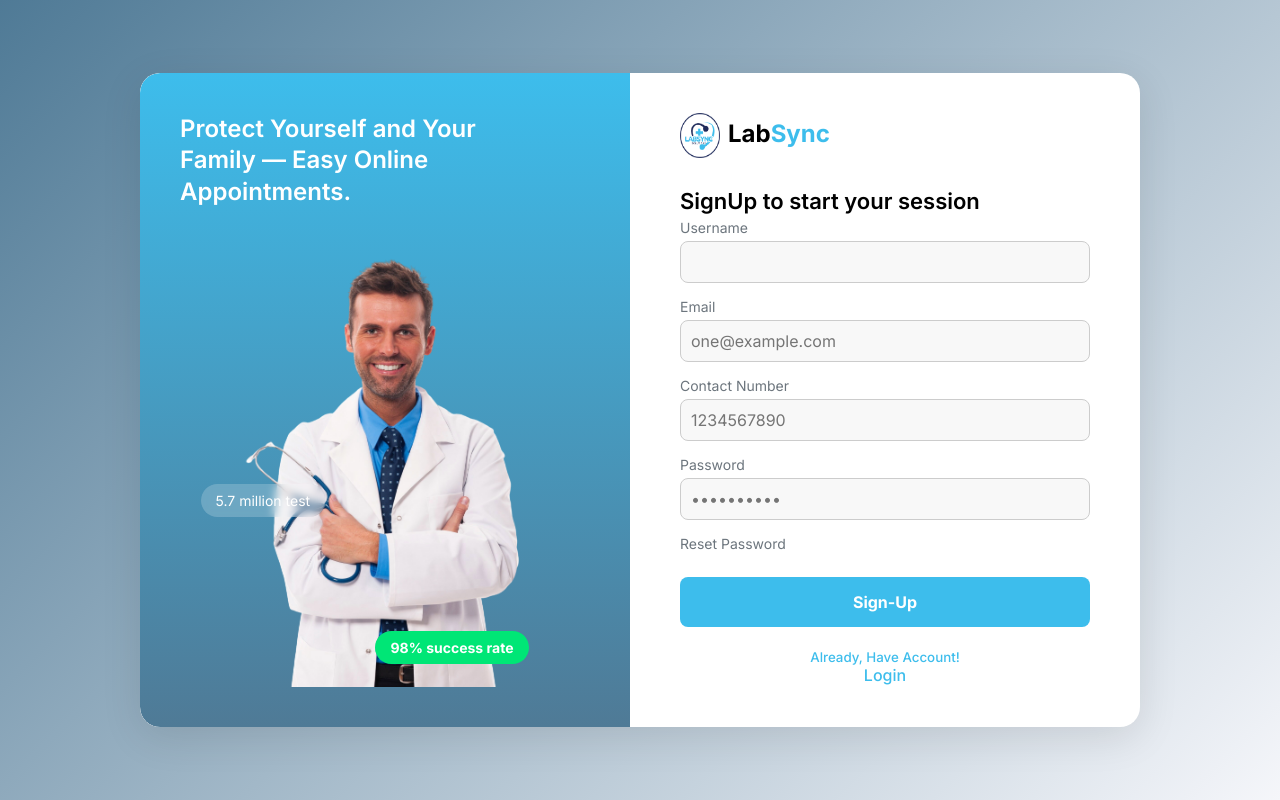
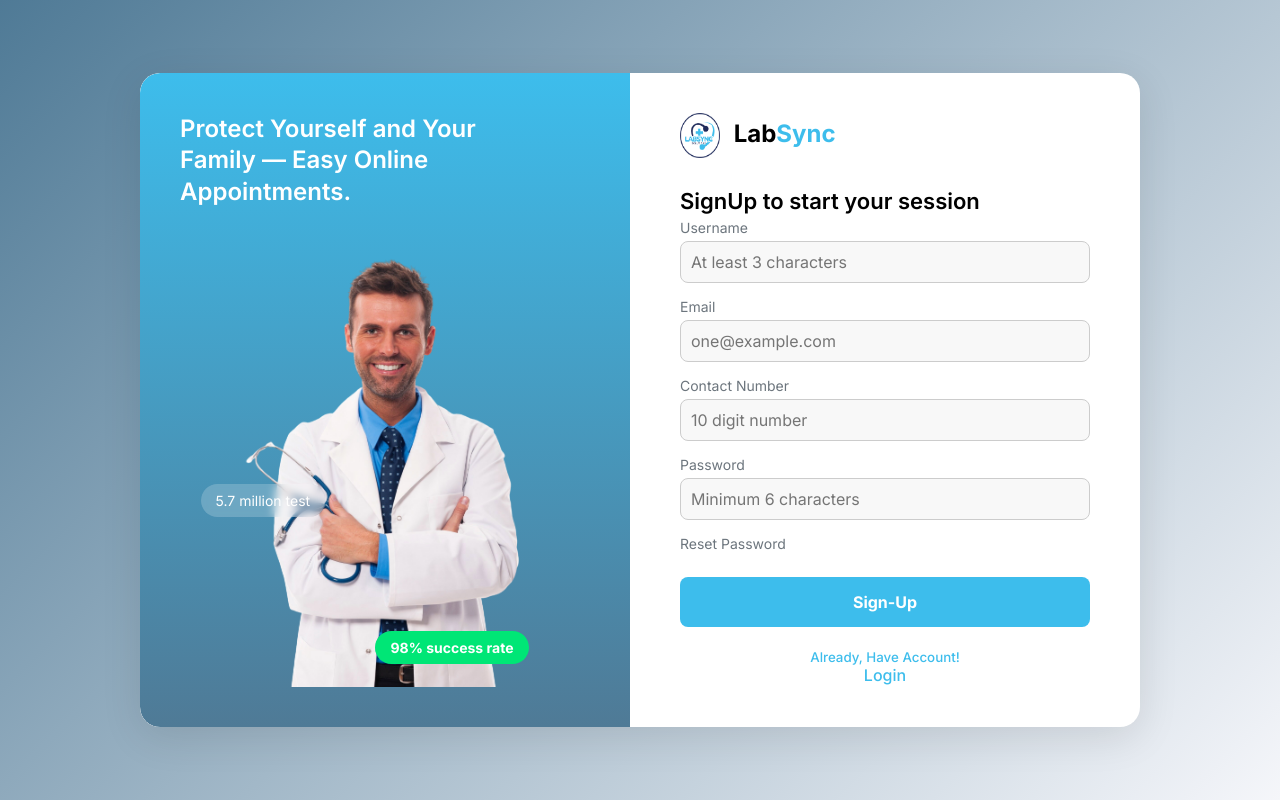
Before and after one commit to Isumans/lab-sync, a PHP site: page /app/views/auth/patient_signup.php in a window 1280 px wide. Run offline with PHP 8.4, Linux system fonts and the light colour scheme.

Commit message:
Add client-side validation and UI feedback to patient signup

```diff
--- a/app/views/auth/patient_signup.php
+++ b/app/views/auth/patient_signup.php
@@ -4,12 +4,24 @@
     <meta charset="UTF-8">
     <meta name="viewport" content="width=device-width, initial-scale=1.0">
     <title>Patient Signup</title>
+
     <link rel="stylesheet" href="/lab_sync/public/styles.css">
     <link rel="stylesheet" href="/lab_sync/public/signupStyles.css">
+
+    <style>
+        /* Inline validation messages */
+        .error-text {
+            color: red;
+            font-size: 13px;
+            margin-top: 4px;
+        }
+    </style>
 </head>
+
 <body>
 
 <div class="login-page-container">
+
     <div class="visual-section">
         <div class="content-wrapper">
             <h1>Protect Yourself and Your Family — Easy Online Appointments.</h1>
@@ -21,38 +33,58 @@
     </div>
 
     <div class="form-section">
+
         <header>
             <div class="logo">
                 <div class="navbar-brand">
-                        <img src="/lab_sync/public/assests/Labsync-3.png">Lab<span style="color:#3DBDEC">Sync</span>
+                    <img src="/lab_sync/public/assests/Labsync-3.png">
+                    Lab<span style="color:#3DBDEC">Sync</span>
                 </div>
             </div>
         </header>
 
         <main class="login-form-area">
+
             <h2>SignUp to start your session</h2>
-                <!-- <p class="secure-text">Secure, quick, and easy.</p> -->
+
             <?php if (!empty($error)): ?>
                 <div class="error-message"><?php echo htmlspecialchars($error); ?></div>
             <?php endif; ?>
 
-                <form action="/lab_sync/index.php?controller=home&action=signup" method="POST">
+            <form id="signupForm"
+                  action="/lab_sync/index.php?controller=home&action=signup"
+                  method="POST"
+                  novalidate>
 
                 <div class="input-group">
                     <label for="username">Username</label>
-                        <input class="input1" type="username" id="username" name="username" required>
+                    <input class="input1" type="text" id="username" name="username"
+                           required minlength="3" maxlength="20"
+                           placeholder="At least 3 characters">
+                    <div class="error-text" id="usernameError"></div>
                 </div>
+
                 <div class="input-group">
                     <label for="email">Email</label>
-                        <input class="input1" type="email" id="email" name="email" placeholder="one@example.com" required>
+                    <input class="input1" type="email" id="email" name="email"
+                           placeholder="one@example.com" required>
+                    <div class="error-text" id="emailError"></div>
                 </div>
+
                 <div class="input-group">
                     <label for="contact_number">Contact Number</label>
-                        <input class="input1" type="text" id="contact_number" name="contact_number" placeholder="1234567890" required>
+                    <input class="input1" type="tel" id="contact_number" name="contact_number"
+                           placeholder="10 digit number"
+                           required pattern="[0-9]{10}">
+                    <div class="error-text" id="contactError"></div>
                 </div>
+
                 <div class="input-group">
                     <label for="password">Password</label>
-                        <input class="input1" type="password" id="password" name="password" placeholder="••••••••••" required>
+                    <input class="input1" type="password" id="password" name="password"
+                           placeholder="Minimum 6 characters"
+                           required minlength="6">
+                    <div class="error-text" id="passwordError"></div>
                 </div>
 
                 <a href="#" class="reset-password-link">Reset Password</a>
@@ -60,10 +92,67 @@
                 <button type="submit" class="login-button">Sign-Up</button>
             </form>
 
-                <a href="#" class="login-with-code"><sub>Already, Have Account!</sub><br/>Login</a>
+            <a href="#" class="login-with-code">
+                <sub>Already, Have Account!</sub><br/>Login
+            </a>
+
         </main>
     </div>
 </div>
 
+<!-- SIMPLE JAVASCRIPT VALIDATION -->
+<script>
+document.getElementById("signupForm").addEventListener("submit", function (e) {
+
+    let isValid = true;
+
+    // values
+    let username = document.getElementById("username").value.trim();
+    let email = document.getElementById("email").value.trim();
+    let contact = document.getElementById("contact_number").value.trim();
+    let password = document.getElementById("password").value;
+
+    // error fields
+    let uErr = document.getElementById("usernameError");
+    let eErr = document.getElementById("emailError");
+    let cErr = document.getElementById("contactError");
+    let pErr = document.getElementById("passwordError");
+
+    // reset errors
+    uErr.textContent = "";
+    eErr.textContent = "";
+    cErr.textContent = "";
+    pErr.textContent = "";
+
+    // username
+    if (username.length < 3) {
+        uErr.textContent = "Username must be at least 3 characters";
+        isValid = false;
+    }
+
+    // email
+    if (!email.includes("@")) {
+        eErr.textContent = "Please enter a valid email address";
+        isValid = false;
+    }
+
+    // contact
+    if (!/^[0-9]{10}$/.test(contact)) {
+        cErr.textContent = "Contact number must be exactly 10 digits";
+        isValid = false;
+    }
+
+    // password
+    if (password.length < 6) {
+        pErr.textContent = "Password must be at least 6 characters";
+        isValid = false;
+    }
+
+    if (!isValid) {
+        e.preventDefault(); // stop form submit
+    }
+});
+</script>
+
 </body>
 </html>
--- a/public/css/patient.css
+++ b/public/css/patient.css
@@ -6,14 +6,17 @@
 html,body{margin:0;font-family:Poppins,system-ui,Arial;background:var(--bg);color:#101828}
 
 /* NAVBAR */
+
 .navbar{display:flex;align-items:center;justify-content:space-between;padding:18px 6%;background:#fff;border-bottom:1px solid #e0e0e0;position:sticky;top:0;z-index:10}
 .nav-logo{display:flex;align-items:center;gap:8px;color:var(--blue);font-weight:700}
+.nav-logo a{display:flex;align-items:center;gap:8px;text-decoration:none;color:inherit}
 .nav-logo img{height:42px;width:auto;display:block}
 .nav-logo span{font-size:1.2rem;}
 .nav-links a{margin:0 14px;text-decoration:none;color:#333;font-weight:500;font-size:1.25rem;}
 .nav-actions a{margin-left:10px;padding:8px 16px;border-radius:20px;text-decoration:none;font-weight:600}
 .login{color:var(--blue);border:1px solid var(--blue);background:#fff}
 .signup{background:var(--blue);color:#fff;border:1px solid var(--blue)}
+
 
 /* COMMON */
 .container{max-width:1180px;margin:0 auto;padding:24px 6%}
--- a/public/partials/header.php
+++ b/public/partials/header.php
@@ -11,8 +11,10 @@ if (session_status() === PHP_SESSION_NONE) {
 ?>
 <header class="navbar">
   <div class="nav-logo" style="cursor:pointer">
+    <a href="/lab_sync/index.php">
     <img src="/lab_sync/public/assests/Labsync-3.png" alt="LabSync Logo"/>
     <span>LabSync</span>
+</a>
   </div>
   <nav class="nav-links">
     <a href="index.php?controller=home&action=explore">Tests</a>
```
Lines whose indentation alone changed are shown as unchanged.
